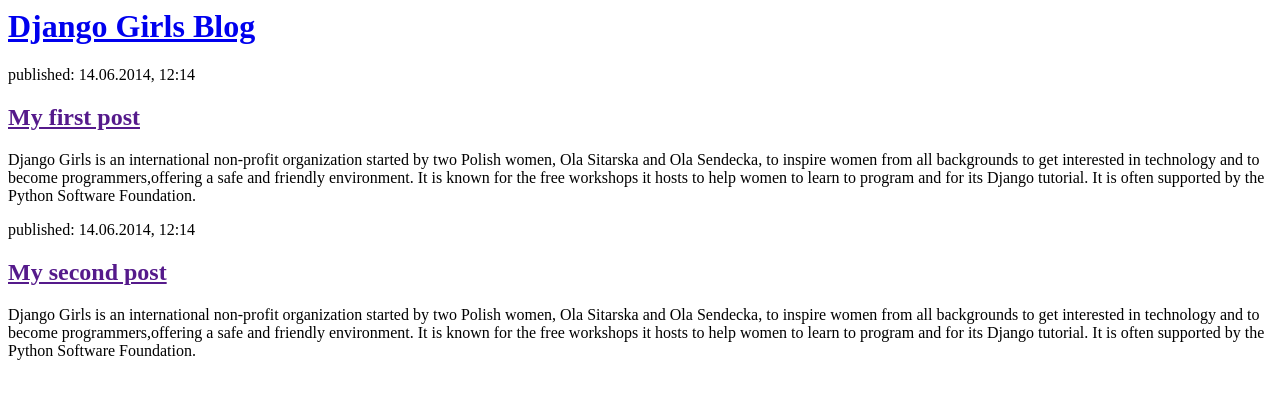
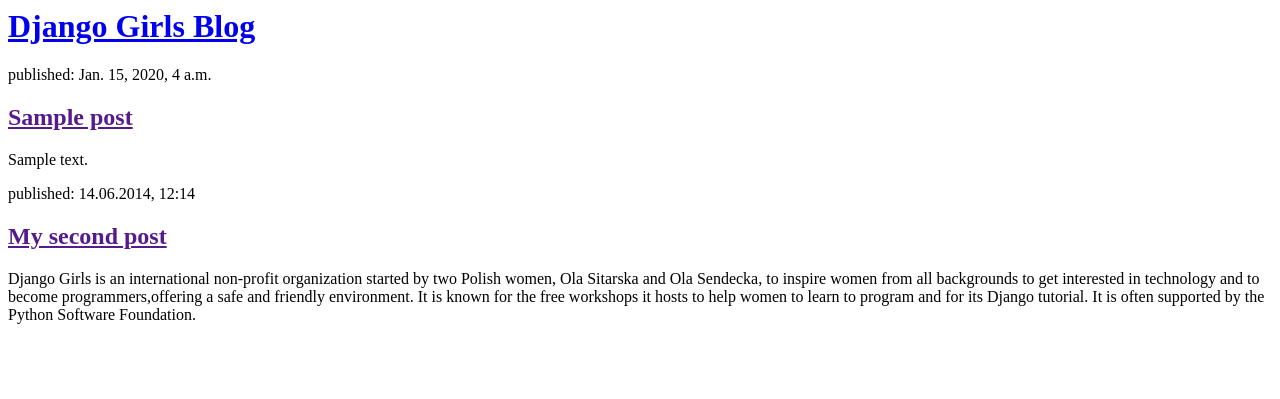
Before and after one commit to SrividyaGopaluni/my-first-blog, a Django app: template blogger/mysite/blog/templates/blog/post_list.html in a window 1280 px wide. Shown: the top 399 px of the page. Run offline with Django 3.2, Linux system fonts and the light colour scheme; the template is opened without the code that fills it: values that come from a table or form of the project are taken from there, others are empty; tables that the repository leaves empty hold one stand-in row (values such as "Sample post").

Commit message:
Modified templates to display posts from database

```diff
--- a/blogger/mysite/blog/templates/blog/post_list.html
+++ b/blogger/mysite/blog/templates/blog/post_list.html
@@ -7,11 +7,14 @@
             <h1><a href="/">Django Girls Blog</a></h1>
         </div>
 
-        <div>
-            <p>published: 14.06.2014, 12:14</p>
-            <h2><a href="">My first post</a></h2>
-            <p>Django Girls is an international non-profit organization started by two Polish women, Ola Sitarska and Ola Sendecka, to inspire women from all backgrounds to get interested in technology and to become programmers,offering a safe and friendly environment. It is known for the free workshops it hosts to help women to learn to program and for its Django tutorial. It is often supported by the Python Software Foundation.</p>
-        </div>
+       {% for post in posts %}
+    <div>
+        <p>published: {{ post.published_date }}</p>
+        <h2><a href="">{{ post.title }}</a></h2>
+        <p>{{ post.text|linebreaksbr }}</p>
+    </div>
+       {% endfor %}
+
 
         <div>
             <p>published: 14.06.2014, 12:14</p>
--- a/blogger/mysite/blog/views.py
+++ b/blogger/mysite/blog/views.py
@@ -1,5 +1,7 @@
 from django.shortcuts import render
+from django.utils import timezone
+from .models import Post
 
-# Create your views here.
 def post_list(request):
-    return render(request, 'blog/post_list.html', {})
+    posts = Post.objects.filter(published_date__lte=timezone.now()).order_by('published_date')
+    return render(request, 'blog/post_list.html', {'posts': posts})
```
